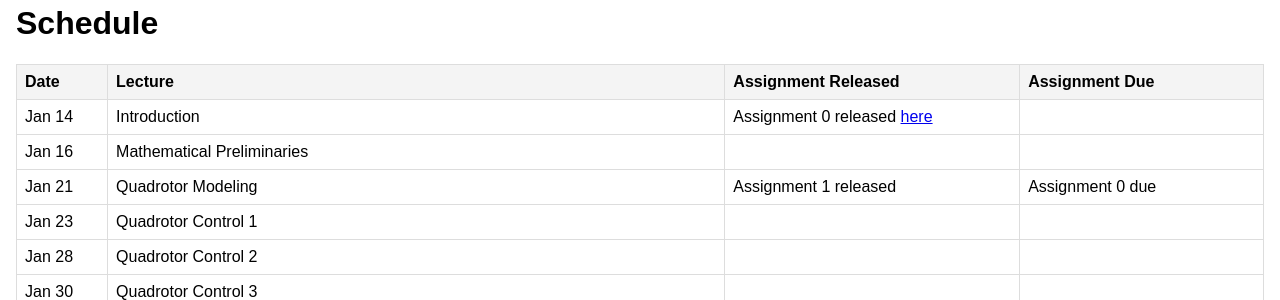
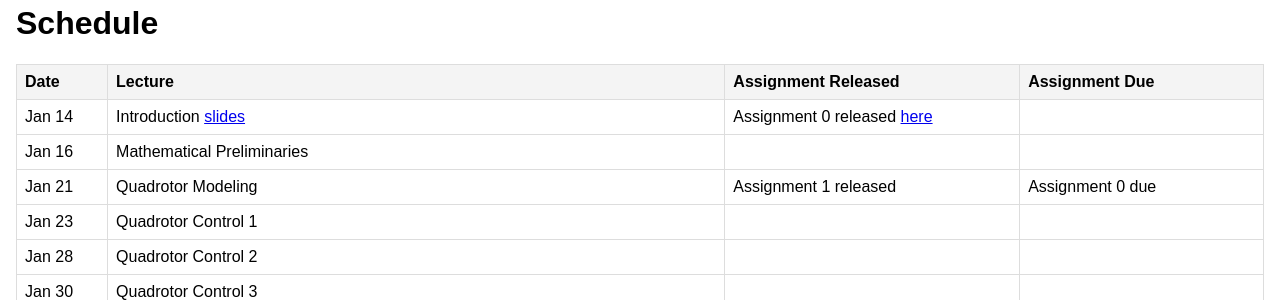
Before and after one commit to mr-cmu/mr-cmu.github.io, a Jekyll site: the page built from schedule.md, in a window 1280 px wide. Shown: the part 162-462 px from the top of the page. Built offline with Jekyll 4.4.1, drawn with Linux system fonts in a browser that asks for light colours.

Commit message:
Adds slides for introductory lecture

```diff
--- a/_data/schedule.csv
+++ b/_data/schedule.csv
@@ -1,5 +1,5 @@
 date,lecture,assignment_released,assignment_due,instructor,slideurl,videourl,notesurl,assignmenturl,genericlink
-Jan 14,Introduction,Assignment 0 released,,Wennie,,,,https://github.com/mr-cmu/assignment0-handout,
+Jan 14,Introduction,Assignment 0 released,,Wennie,https://drive.google.com/file/d/1f7JPXMcj2CPwS494z97l1P70Y8KS1Pb-/view?usp=share_link,,,https://github.com/mr-cmu/assignment0-handout,
 Jan 16,Mathematical Preliminaries,,,Wennie,,,,,
 Jan 21,Quadrotor Modeling,Assignment 1 released,Assignment 0 due,Wennie,,,,,
 Jan 23,Quadrotor Control 1,,,Wennie,,,,,
--- a/schedule.md
+++ b/schedule.md
@@ -18,7 +18,7 @@ title: "16-761: Mobile Robots"
     {% for e in site.data.schedule %}
     <tr>
       <td>{{ e.date }}</td>
-      <td>{{ e.lecture }}</td>
+      <td>{{ e.lecture }} {% if e.slideurl %} <a href="{{ e.slideurl }}">slides</a>{% endif %}</td>
       <td>{{ e.assignment_released }} {% if e.assignmenturl %} <a href="{{ e.assignmenturl }}">here</a> {% endif %}</td>
       <td>{{ e.assignment_due}}</td>
     </tr>
```
